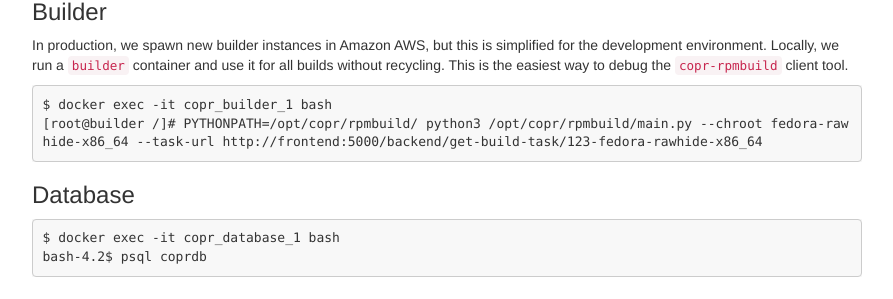
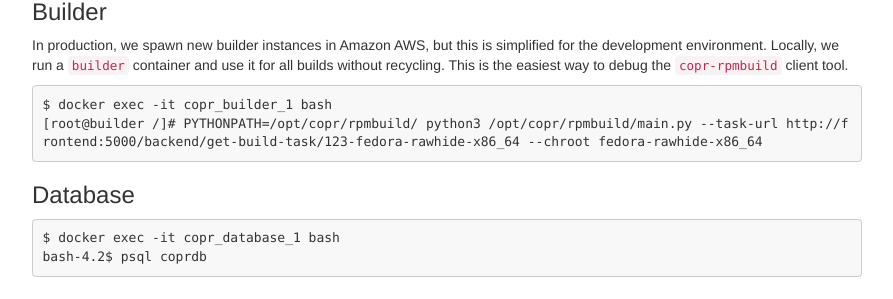
Before and after one commit to FrostyX/frostyx.github.io, a Jekyll site: the page built from _posts/2020-12-31-copr-docker-compose-without-supervisord.md, in a window 1280 px wide and 900 px high, scrolled down 3087 px. Shown: the part 163-462 px from the top of the window, without its empty margins (193-1086 px from the left). Built offline with Jekyll 4.4.1, drawn with Linux system fonts in a browser that asks for light colours; nearby versions of some CDN libraries; comment, search, counter and statistics services are not loaded.

Commit message:
Change the parameters to have the same order as in production

````diff
--- a/_posts/2020-12-31-copr-docker-compose-without-supervisord.md
+++ b/_posts/2020-12-31-copr-docker-compose-without-supervisord.md
@@ -215,7 +215,7 @@
 
 ```
 $ docker exec -it copr_builder_1 bash
-[root@builder /]# PYTHONPATH=/opt/copr/rpmbuild/ python3 /opt/copr/rpmbuild/main.py --chroot fedora-rawhide-x86_64 --task-url http://frontend:5000/backend/get-build-task/123-fedora-rawhide-x86_64
+[root@builder /]# PYTHONPATH=/opt/copr/rpmbuild/ python3 /opt/copr/rpmbuild/main.py --task-url http://frontend:5000/backend/get-build-task/123-fedora-rawhide-x86_64 --chroot fedora-rawhide-x86_64
 ```
 
 ### Database
````
